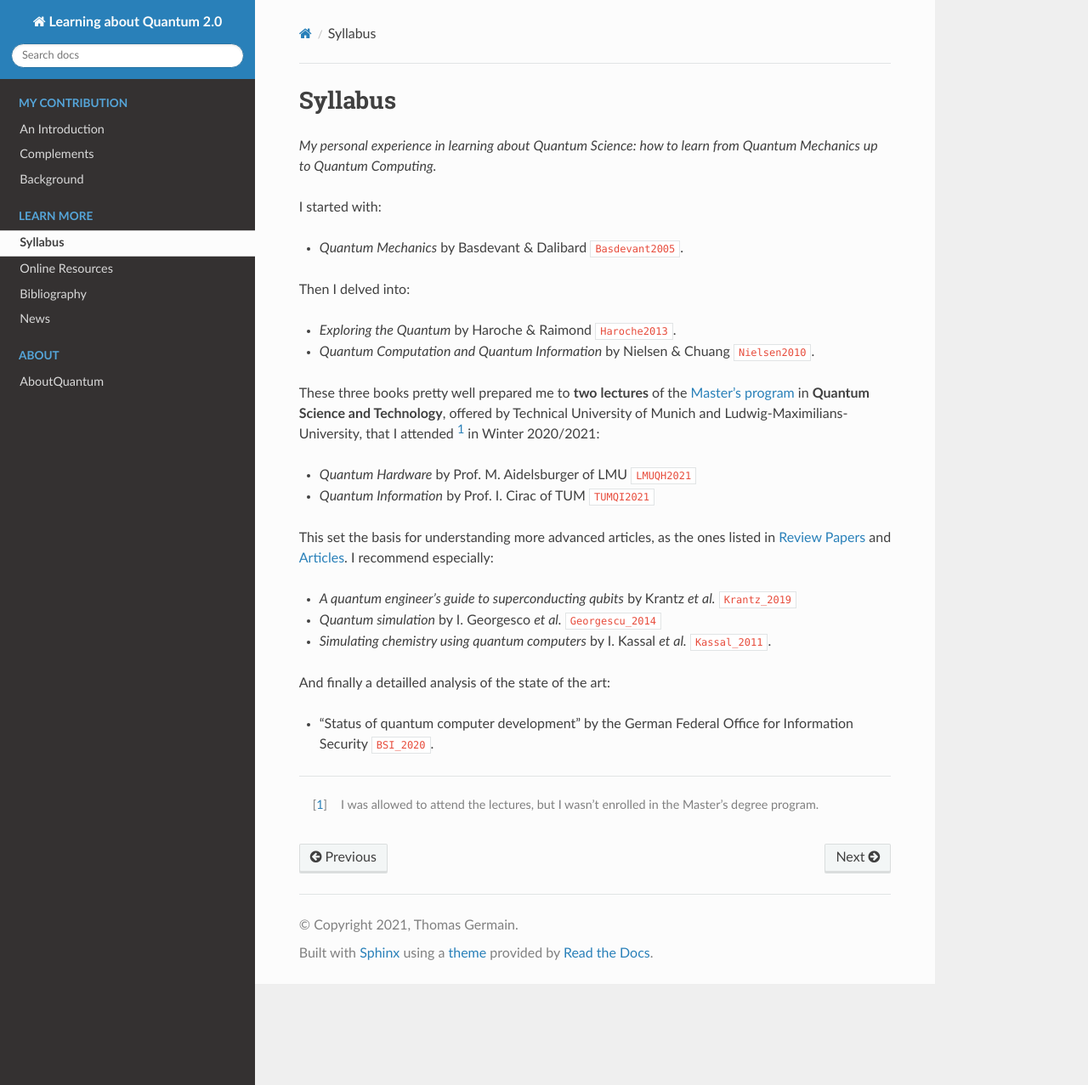
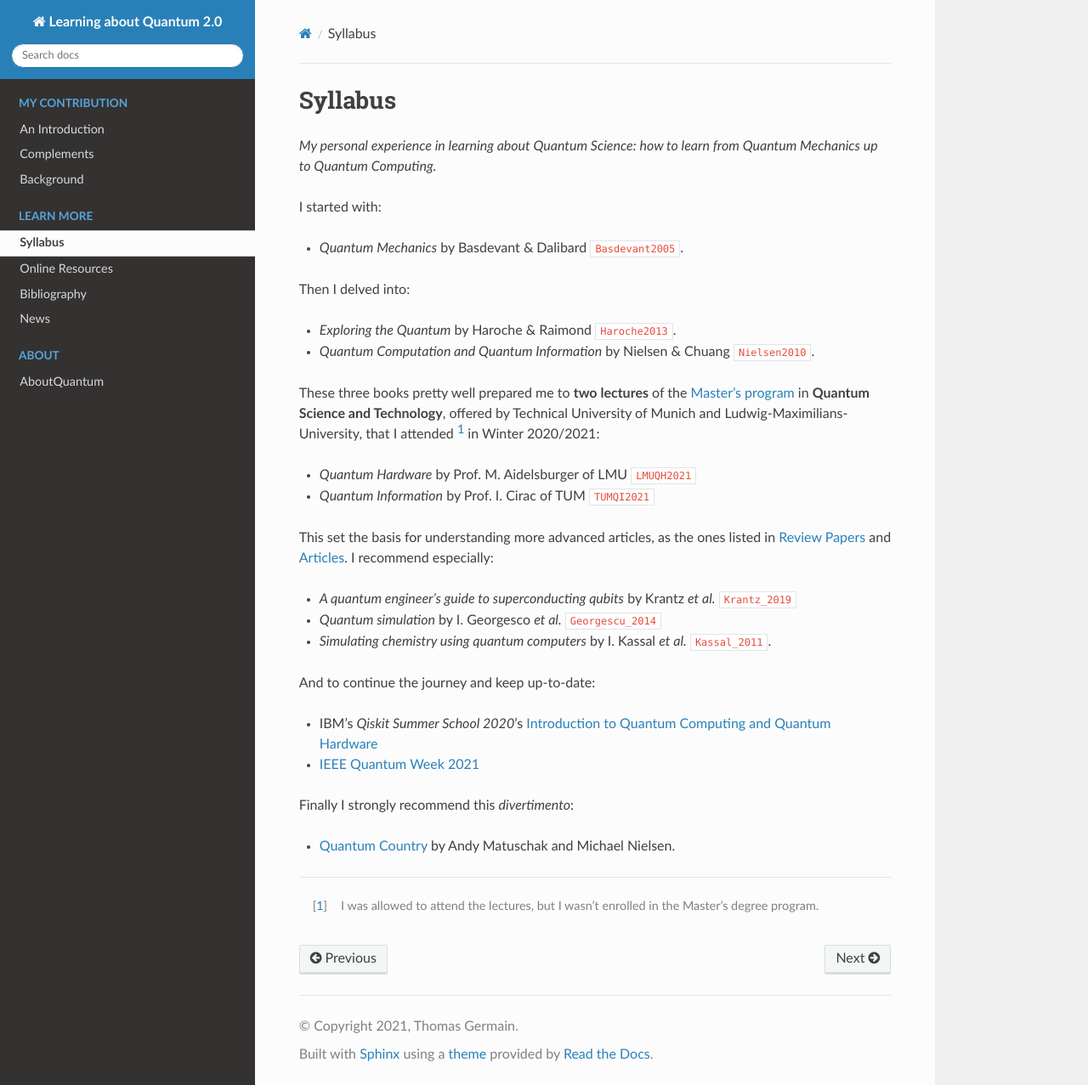
Before and after one commit to tomlqc/about-quantum, a Sphinx documentation site: the page built from source/about/syllabus.rst, in a window 1280 px wide and 1277 px high. Shown: the whole window at 85% size. Built offline with Sphinx 7.4.7 and the Read the Docs theme 2.0.0, drawn with Linux system fonts in a browser that asks for light colours; cross-references to code outside the pages are shown as plain code.

```diff
--- a/source/about/syllabus.rst
+++ b/source/about/syllabus.rst
@@ -32,10 +32,16 @@
 - *Quantum simulation* by I. Georgesco *et al.* :cite:`Georgescu_2014`
 - *Simulating chemistry using quantum computers* by I. Kassal *et al.* :cite:`Kassal_2011`.
 
-And finally a detailled analysis of the state of the art:
+And to continue the journey and keep up-to-date:
 
-- "Status of quantum computer development"
-  by the German Federal Office for Information Security :cite:`BSI_2020`.
+- IBM's *Qiskit Summer School 2020*'s
+  `Introduction to Quantum Computing and Quantum Hardware <https://qiskit.org/learn/intro-qc-qh/>`_
+- `IEEE Quantum Week 2021 <https://qce.quantum.ieee.org/>`_
+
+Finally I strongly recommend this *divertimento*:
+
+- `Quantum Country <https://quantum.country/>`_
+  by Andy Matuschak and Michael Nielsen.
 
 -----
 
```
